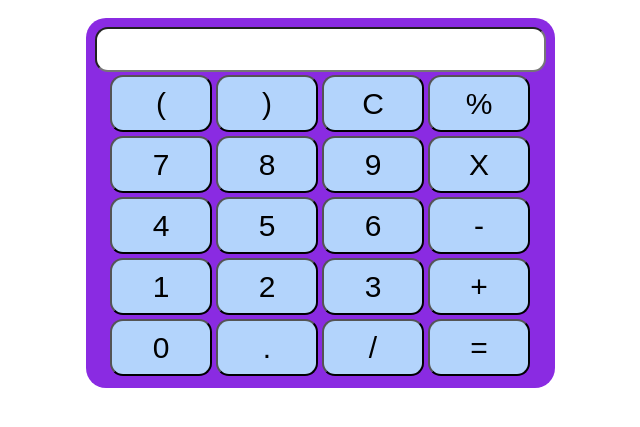
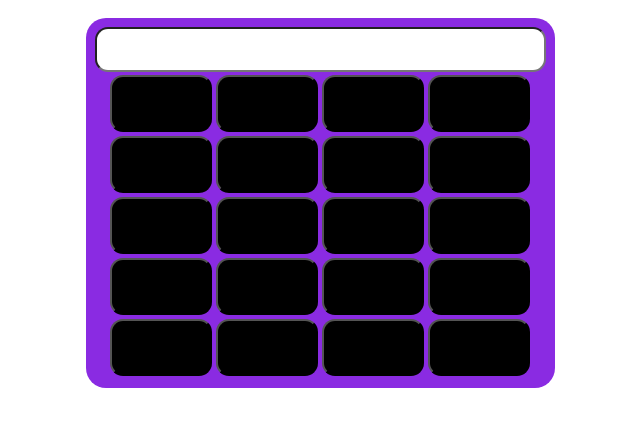
Before and after one commit to niket2509/HTML, a website built with Parcel: page index1.html in a window 1280 px wide. Shown: the part 63-490 px from the top of the page, without its empty margins (320-960 px from the left). Built offline with nearby package versions, Linux system fonts and the light colour scheme.

Commit message:
2nd commit

```diff
--- a/Styles.css
+++ b/Styles.css
@@ -12,7 +12,7 @@ border-radius: 13px;
 button{
   border-radius: 13px;
   font-size: 30px;
-  background: #b3d4fc;
+  background: black;
   width: 102px;
   height: 57px;
 }
```
